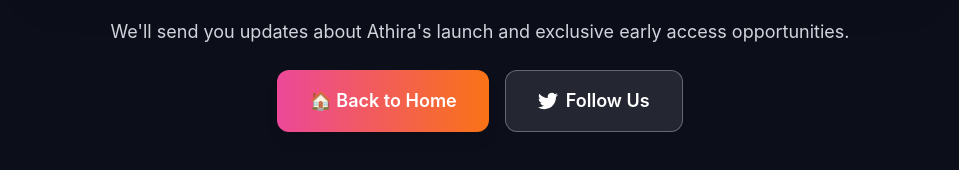
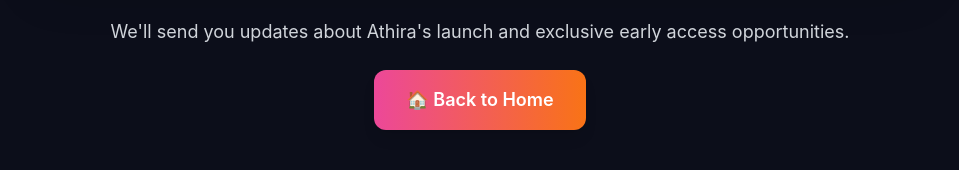
Before and after one commit to ArnavGupta1906/Athira-WaitingList, a React (Create React App) app: page / in a window 1280 px wide. Both pictures are taken after typing "Sample", "Sample", "name@example.com", "Sample" into the empty fields and a click on the button "Register Interest". Shown: the part 894-1064 px from the top of the page, without its empty margins (160-1119 px from the left). Built offline with nearby package versions, Linux system fonts and the light colour scheme; no server answers.

Commit message:
Removed Follow Us

```diff
--- a/src/components/LandingPage.js
+++ b/src/components/LandingPage.js
@@ -173,22 +173,12 @@
                 We'll send you updates about Athira's launch and exclusive early access opportunities.
               </p>
 
-              <div className="flex flex-col sm:flex-row gap-4 justify-center">
+              <div className="flex justify-center">
                 <button
                   onClick={handleBackToForm}
                   className="inline-flex items-center px-8 py-4 text-lg font-semibold text-white bg-gradient-to-r from-pink-500 to-orange-500 rounded-xl hover:from-pink-600 hover:to-orange-600 transition-all duration-300 transform hover:scale-105 shadow-lg hover:shadow-xl"
                 >
                   🏠 Back to Home
-                </button>
-
-                <button
-                  onClick={() => window.open('https://twitter.com/athira_ai', '_blank')}
-                  className="inline-flex items-center px-8 py-4 text-lg font-semibold text-white bg-white/10 rounded-xl hover:bg-white/20 transition-all duration-300 border border-white/30 hover:border-white/50"
-                >
-                  <svg className="w-5 h-5 mr-2" fill="currentColor" viewBox="0 0 24 24">
-                    <path d="M23.953 4.57a10 10 0 01-2.825.775 4.958 4.958 0 002.163-2.723c-.951.555-2.005.959-3.127 1.184a4.92 4.92 0 00-8.384 4.482C7.69 8.095 4.067 6.13 1.64 3.162a4.822 4.822 0 00-.666 2.475c0 1.71.87 3.213 2.188 4.096a4.904 4.904 0 01-2.228-.616v.06a4.923 4.923 0 003.946 4.827 4.996 4.996 0 01-2.212.085 4.936 4.936 0 004.604 3.417 9.867 9.867 0 01-6.102 2.105c-.39 0-.779-.023-1.17-.067a13.995 13.995 0 007.557 2.209c9.053 0 13.998-7.496 13.998-13.985 0-.21 0-.42-.015-.63A9.935 9.935 0 0024 4.59z"/>
-                  </svg>
-                  Follow Us
                 </button>
               </div>
             </div>
```
